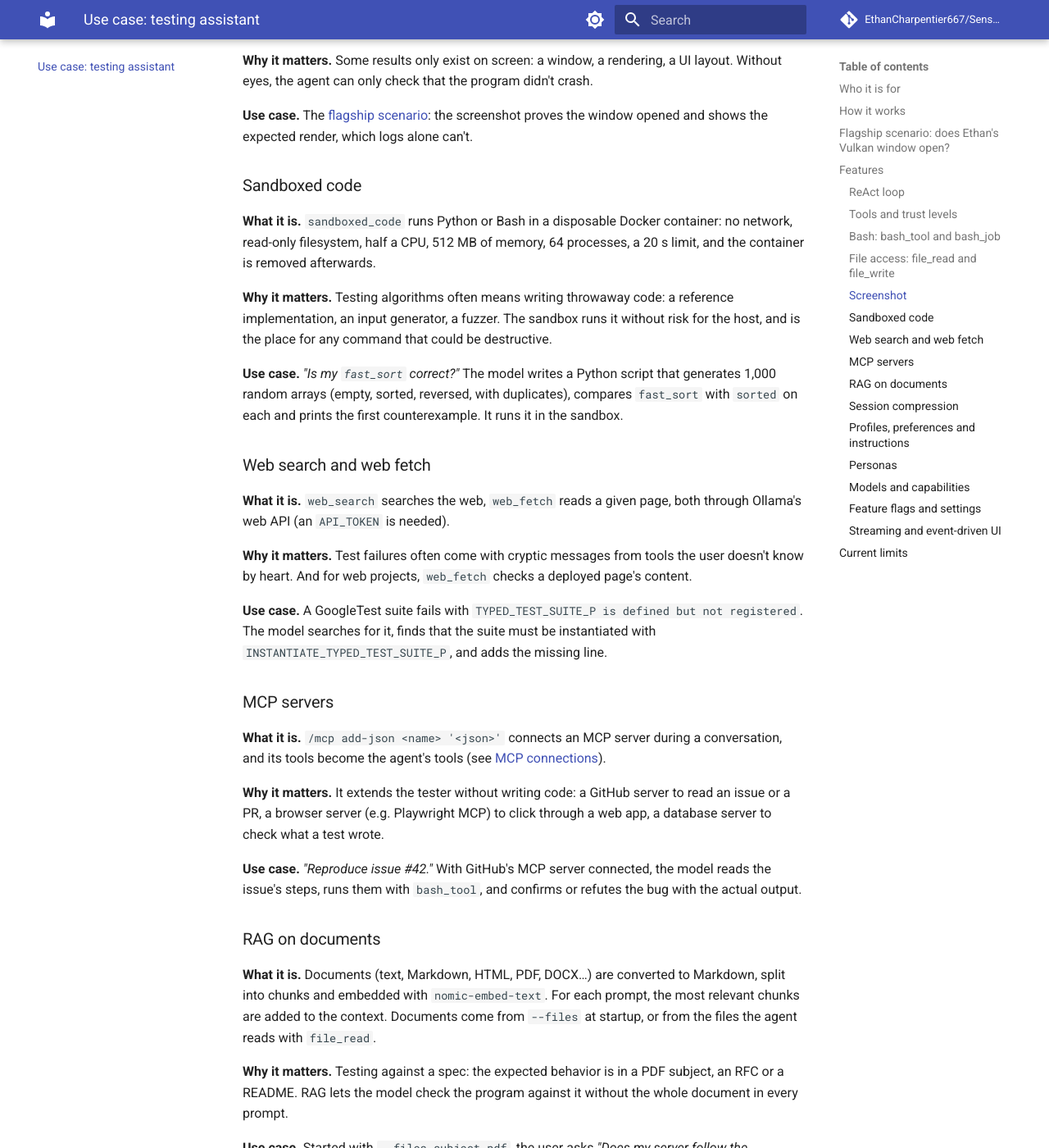
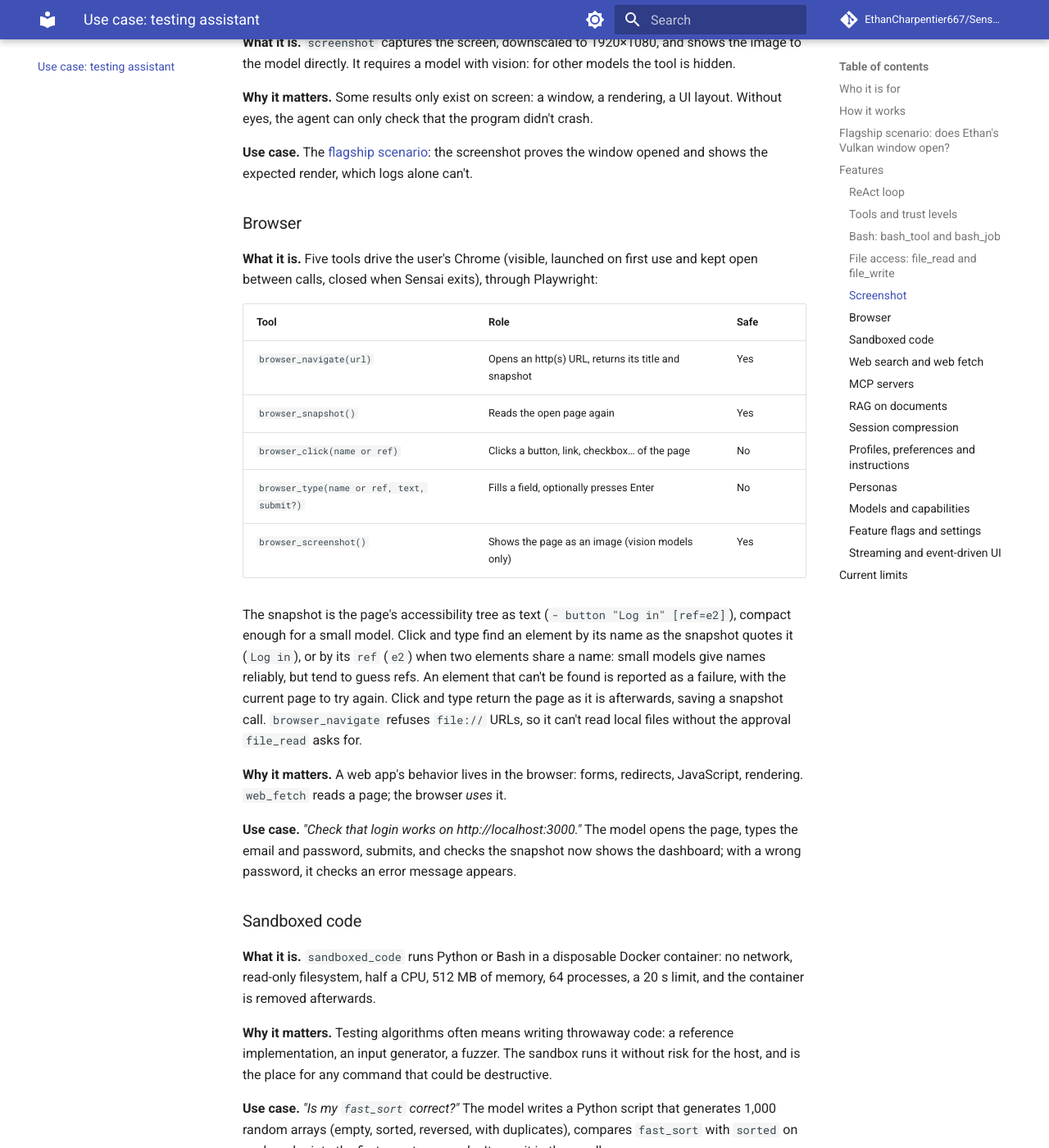
Before and after one commit to EthanCharpentier667/SenseiUwuMirror, an MkDocs documentation site: the page built from docs/use-case.md, in a window 1280 px wide and 1400 px high, scrolled down 5652 px. Shown: the whole window at 82% size. Built offline with MkDocs 1.6.1 and Material for MkDocs 9.7.7, drawn with Linux system fonts in a browser that asks for light colours; comment, search, counter and statistics services are not loaded; some of the changed text lies outside the part shown.

Commit message:
docs(use-case): document the browser tools and the new budgets

```diff
--- a/docs/use-case.md
+++ b/docs/use-case.md
@@ -120,9 +120,8 @@ and checks that the error is gone. That's a complete test cycle: **read → run
 observe → conclude → fix → check again**.
 
 !!! note "Budgets"
-    This scenario uses 4 tool calls in one message. The ReAct loop currently allows
-    3 per message by default (see [Current limits](#current-limits)), so the default
-    budgets must be raised for it to run in one go.
+    This scenario uses 4 tool calls in one message, within the ReAct loop's budgets
+    (10 tool calls and 10 steps per message, see [Current limits](#current-limits)).
 
 ---
 
@@ -135,6 +134,7 @@ observe → conclude → fix → check again**.
 | [Bash: `bash_tool` and `bash_job`](#bash-bash_tool-and-bash_job) | Builds, runs test suites, launches programs and servers |
 | [File access: `file_read` and `file_write`](#file-access-file_read-and-file_write) | Reads the code and the test reports, writes tests and fixes |
 | [Screenshot](#screenshot) | Observes graphical output |
+| [Browser](#browser) | Tests websites and web apps like a user: open, read, click, type |
 | [Sandboxed code](#sandboxed-code) | Runs throwaway or risky code away from the host |
 | [Web search and web fetch](#web-search-and-web-fetch) | Finds documentation, checks deployed pages |
 | [MCP servers](#mcp-servers) | Plugs in external tools: GitHub, browsers, databases… |
@@ -230,6 +230,35 @@ layout. Without eyes, the agent can only check that the program didn't crash.
 **Use case.** The [flagship scenario](#flagship-scenario-does-ethans-vulkan-window-open):
 the screenshot proves the window opened and shows the expected render, which logs
 alone can't.
+
+### Browser
+
+**What it is.** Five tools drive the user's Chrome (visible, launched on first use and
+kept open between calls, closed when Sensai exits), through Playwright:
+
+| Tool | Role | Safe |
+|---|---|---|
+| `browser_navigate(url)` | Opens an http(s) URL, returns its title and snapshot | Yes |
+| `browser_snapshot()` | Reads the open page again | Yes |
+| `browser_click(name or ref)` | Clicks a button, link, checkbox… of the page | No |
+| `browser_type(name or ref, text, submit?)` | Fills a field, optionally presses Enter | No |
+| `browser_screenshot()` | Shows the page as an image (vision models only) | Yes |
+
+The snapshot is the page's accessibility tree as text (`- button "Log in" [ref=e2]`),
+compact enough for a small model. Click and type find an element by its name as the
+snapshot quotes it (`Log in`), or by its `ref` (`e2`) when two elements share a name:
+small models give names reliably, but tend to guess refs. An element that can't be
+found is reported as a failure, with the current page to try again. Click and type
+return the page as it is afterwards, saving a snapshot call.
+`browser_navigate` refuses `file://` URLs, so it can't read local files without the
+approval `file_read` asks for.
+
+**Why it matters.** A web app's behavior lives in the browser: forms, redirects,
+JavaScript, rendering. `web_fetch` reads a page; the browser *uses* it.
+
+**Use case.** *"Check that login works on http://localhost:3000."* The model opens
+the page, types the email and password, submits, and checks the snapshot now shows
+the dashboard; with a wrong password, it checks an error message appears.
 
 ### Sandboxed code
 
@@ -372,13 +401,13 @@ step: the command, the job check, the failing test, the analysis.
 
 | Limit | Value | Impact |
 |---|---|---|
-| Tool calls per message | 3 in total, 2 per tool | The flagship scenario needs 4 calls: raise `DEFAULT_MAX_TOOL_CALLS` |
-| Planned steps per message | 5 (`DEFAULT_MAX_STEPS`) | Long procedures are split across several messages |
+| Tool calls per message | 10 in total, 2 per tool | A flow with more than 2 clicks needs `DEFAULT_MAX_CALLS_PER_TOOL` raised |
+| Planned steps per message | 10 (`DEFAULT_MAX_STEPS`) | Long procedures are split across several messages |
 | Observation kept for the model | 4,000 characters | Long logs are truncated; ask for a targeted `grep` |
 | Foreground command | 30 s | Use `background: true` for builds, apps and servers |
 | Screenshot | Vision model and a display needed | No visual check on a headless machine |
 | Host Bash | Runs with the user's rights | Keep the trust level at `none` or `partial` on sensitive machines |
-| Web browsing | No built-in browser | Connect a browser MCP server (e.g. Playwright MCP) |
+| Browser | Google Chrome must be installed | `browser_navigate` reports it if Chrome can't be launched |
 
 `get_temperature` is an example tool showing the tool interface; it plays no part in
 the testing use case.
```
